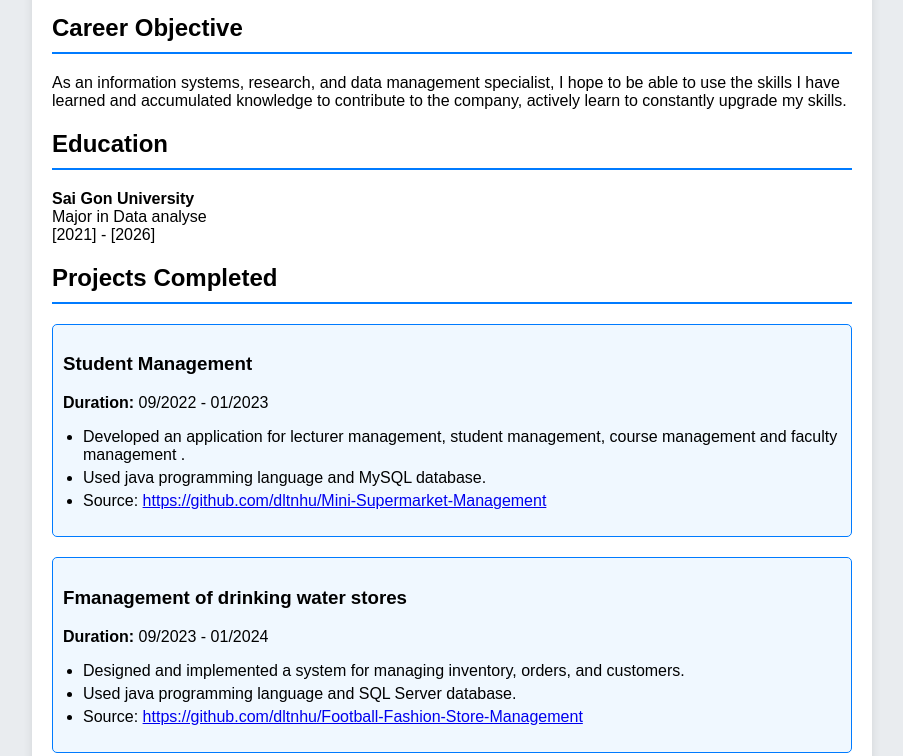
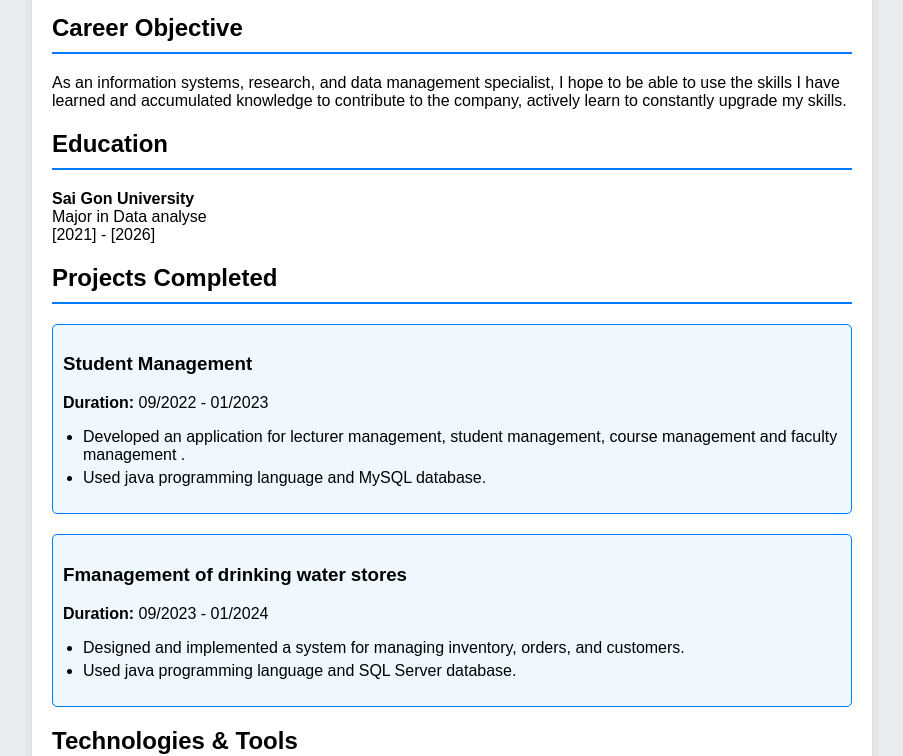
Before and after one commit to xinh2052003/CV-of-Nguyen-Thi-Xinh, a plain HTML site: page index.html in a window 1280 px wide. Shown: the part 219-975 px from the top of the page, without its empty margins (188-1091 px from the left). Drawn offline with Linux system fonts and the light colour scheme; files whose address does not match are found by name.

Commit message:
Add files via upload

```diff
--- a/index.html
+++ b/index.html
@@ -41,7 +41,6 @@
                     <ul>
                         <li>Developed an application for lecturer management, student management, course management and faculty management  .</li>
                         <li>Used java programming language and MySQL database.</li>
-                        <li>Source: <a href="https://github.com/dltnhu/Mini-Supermarket-Management" >https://github.com/dltnhu/Mini-Supermarket-Management</a></li>
                     </ul>
                 </div>
                 <div class="project">
@@ -50,7 +49,6 @@
                     <ul>
                         <li>Designed and implemented a system for managing inventory, orders, and customers.</li>
                         <li>Used java programming language and SQL Server database.</li>
-                        <li>Source: <a href="https://github.com/dltnhu/Football-Fashion-Store-Management">https://github.com/dltnhu/Football-Fashion-Store-Management</a></li>
                     </ul>
                 </div>
             </section>
```
